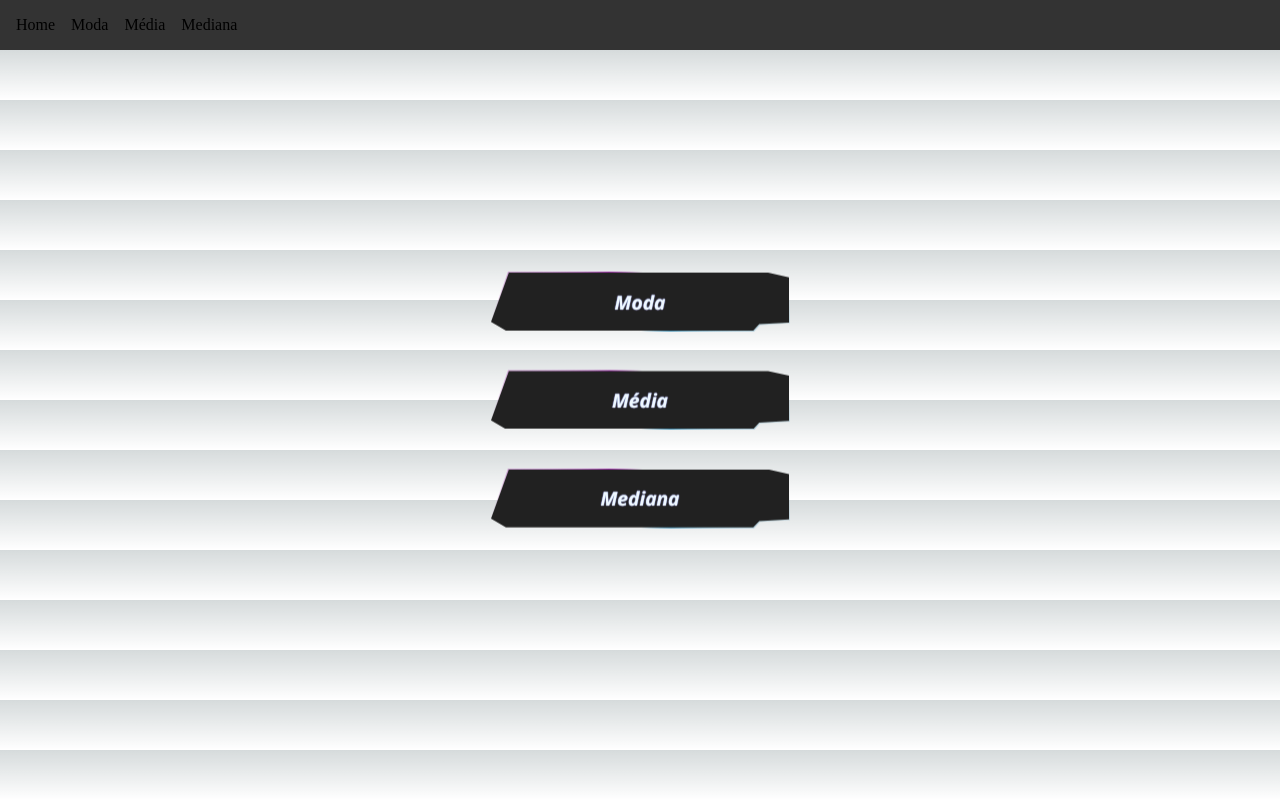
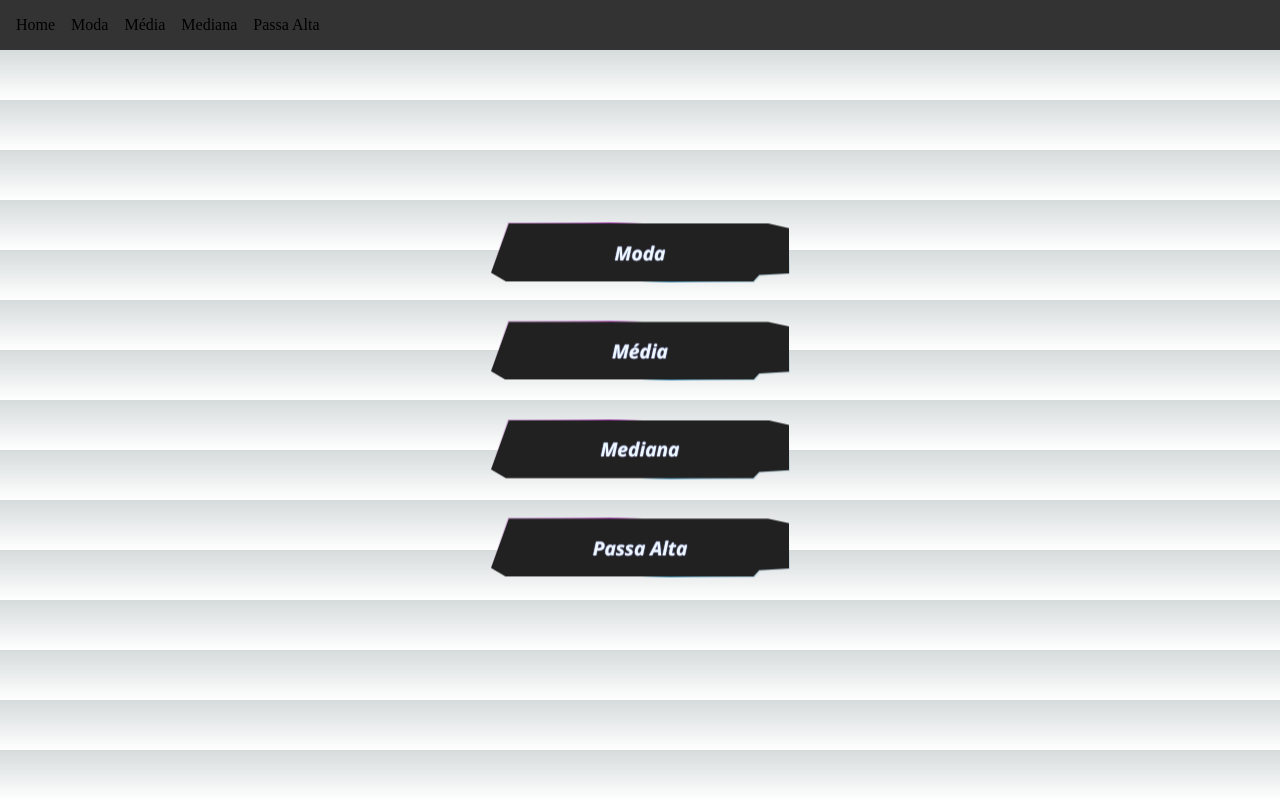
Before and after one commit to AyrtonBorges/Filtros-Passa-Baixas, a Next.js app: page / in a window 1280 px wide. Built offline with nearby package versions, Linux system fonts and the light colour scheme.

Commit message:
Adicionado o botão do Passa-alta
Adicionado o botão para acessar o Passa-alta

```diff
--- a/src/components/NavBar.tsx
+++ b/src/components/NavBar.tsx
@@ -19,6 +19,9 @@ const Navbar = () => {
         <li className={styles.navItem}>
           <Link legacyBehavior href="/mediana">Mediana</Link>
         </li>
+        <li className={styles.navItem}>
+          <Link legacyBehavior href="/passa-alta">Passa Alta</Link>
+        </li>
       </ul>
     </nav>
   );
--- a/src/pages/_app.tsx
+++ b/src/pages/_app.tsx
@@ -3,8 +3,8 @@ import "../styles/globals.css";
 import type { AppProps } from "next/app";
 
 export default function App({ Component, pageProps }: AppProps) {
-  return <>
+  return( <>
           <Navbar />
           <Component {...pageProps} />
-        </> ;
+        </>);
 }
--- a/src/pages/index.tsx
+++ b/src/pages/index.tsx
@@ -2,6 +2,7 @@ import Head from "next/head";
 import { Inter } from "next/font/google";
 import styles from "../styles/Home.module.css";
 import Link from "next/link";
+import Navbar from "../components/NavBar";
 
 const inter = Inter({ subsets: ["latin"] });
 
@@ -36,6 +37,13 @@ export default function Home() {
               <span className={styles.txt}>Mediana</span>
             </label>
           </Link>
+          <Link href="/passa-alta">
+            <input className={styles.inputBtn} type="radio" id="valueIs-2" name="valueIs-radio" value="valueIs-2" />
+            <label className={styles.neonBtn} htmlFor="valueIs-2">
+              <span className={styles.span}></span>
+              <span className={styles.txt}>Passa Alta</span>
+            </label>
+          </Link>
         </form>
     </>
   );
```
